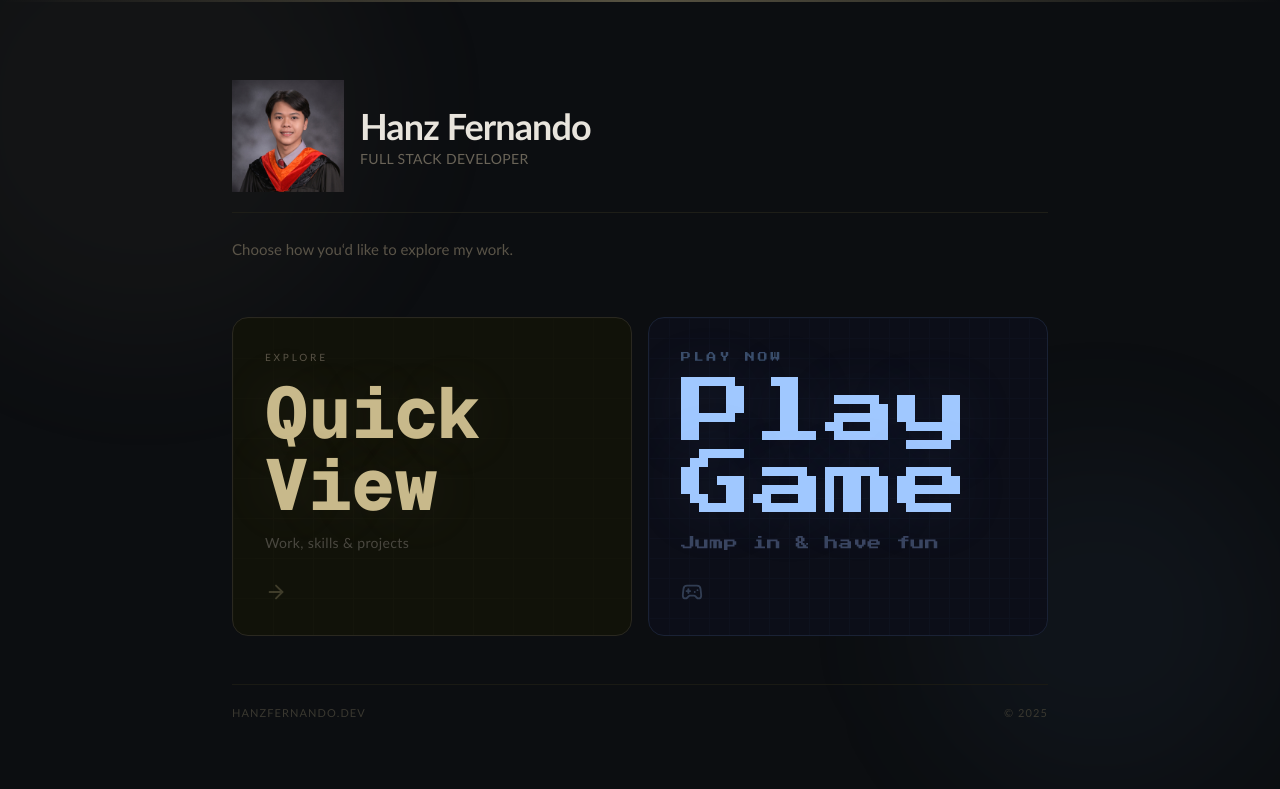
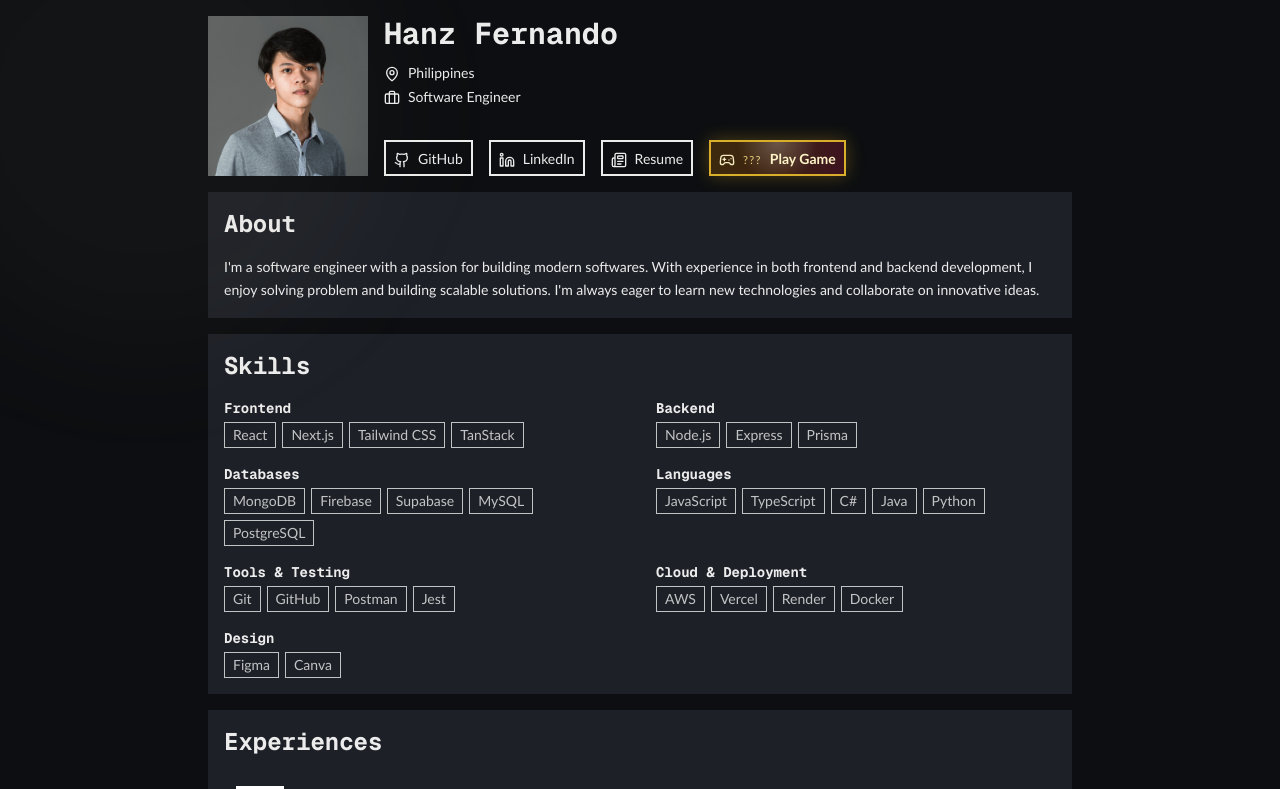
Before and after one commit to hanzfernando/hanzfernando.dev, a Next.js app: page / in a window 1280 px wide. Shown: the top 789 px of the page. Built offline with nearby package versions, Linux system fonts and the light colour scheme.

Commit message:
feat: remove choose mode homepage, add paly game button at portfolio page instead

```diff
--- a/src/app/page.tsx
+++ b/src/app/page.tsx
@@ -1,154 +1,25 @@
-"use client";
+'use client'
 
-import { useState } from "react";
-import { useRouter } from "next/navigation";
-import { ArrowRight, Gamepad2 } from "lucide-react";
+import AboutSection from '@/components/portfolio/sections/AboutSection'
+import ContactSection from '@/components/portfolio/sections/ContactSection'
+import ExperienceSection from '@/components/portfolio/sections/ExperienceSection'
+import PortfolioFooter from '@/components/portfolio/sections/PortfolioFooter'
+import PortfolioHeader from '@/components/portfolio/sections/PortfolioHeader'
+import ProjectsSection from '@/components/portfolio/sections/ProjectsSection'
+import SkillsSection from '@/components/portfolio/sections/SkillsSection'
 
-const SelectionPage = () => {
-  const [hovered, setHovered] = useState<"portfolio" | "game" | null>(null);
-  const router = useRouter();
+const Page = () => {
+  return (
+    <div className='max-w-4xl w-fill m-auto p-4'>
+      <PortfolioHeader />
+      <AboutSection />
+      <SkillsSection />
+      <ExperienceSection />
+      <ProjectsSection />
+      <ContactSection />
+      <PortfolioFooter />
+    </div>
+  )
+}
 
-  return (
-    <main className="relative max-h-screen text-[#e8e4dc] overflow-hidden">
-
-      {/* Top accent rule */}
-      <div className="absolute top-0 inset-x-0 h-[2px] bg-gradient-to-r from-transparent via-[#c8b98b]/40 to-transparent" />
-
-      <div className="relative mx-auto max-w-4xl min-h-screen flex flex-col px-6 py-14 sm:px-10 sm:py-20">
-
-        {/* ── IDENTITY ── */}
-        <header className="mb-14">
-          <div className="flex items-center gap-4 mb-5">
-            <picture className="h-28 bg-[#1e1e18] overflow-hidden">
-              <img
-                src="/profile/hanz-1.jpg"
-                alt="Hanz Fernando"
-                className="w-full h-full object-cover"
-              />
-            </picture>
-            <div>
-              <h1 className="text-4xl sm:text-4xl font-bold text-[#e8e4dc] leading-tight tracking-tight">
-                Hanz Fernando
-              </h1>
-               <p className="text-sm tracking-wide text-[#6a6458] uppercase">
-                Full Stack Developer
-              </p>
-            </div>
-          </div>
-
-
-
-          <div className="h-px bg-[#1e1e18] mb-6" />
-
-          <p className="max-w-md text-[15px] leading-relaxed text-[#5a5448]">
-            Choose how you&lsquo;d like to explore my work.
-          </p>
-        </header>
-
-        {/* ── CARDS ── */}
-        <section className="grid grid-cols-1 md:grid-cols-2 gap-4 flex-1 items-start">
-
-          {/* Quick View */}
-          <button
-            type="button"
-            onClick={() => router.push("/portfolio")}
-            onMouseEnter={() => setHovered("portfolio")}
-            onMouseLeave={() => setHovered(null)}
-            className=" cursor-pointer group relative text-left rounded-2xl border border-[#2a2820] bg-[#111209] p-8 overflow-hidden transition-all duration-500 hover:-translate-y-1 hover:border-[#c8b98b]/50 hover:bg-[#0f1a0f] hover:shadow-[0_16px_48px_rgba(200,185,139,0.08)] focus-visible:outline-none focus-visible:ring-2 focus-visible:ring-[#c8b98b] focus-visible:ring-offset-2 focus-visible:ring-offset-[#0d0f12]"
-          >
-            {/* subtle grid texture on hover */}
-            <div
-              className="absolute inset-0 pointer-events-none transition-opacity duration-500"
-              style={{
-                backgroundImage:
-                  "linear-gradient(rgba(200,185,139,1) 1px, transparent 1px), linear-gradient(90deg, rgba(200,185,139,1) 1px, transparent 1px)",
-                backgroundSize: "40px 40px",
-                opacity: hovered === "portfolio" ? 0.04 : 0.015,
-              }}
-            />
-
-            <div className="relative z-10 flex flex-col gap-3">
-              <span className="text-[10px] uppercase tracking-[0.28em] text-[#5a5448]">
-                explore
-              </span>
-
-              <h2
-                className={`text-[clamp(40px,6vw,72px)] font-mono font-extrabold leading-none text-[#c8b98b] transition-transform duration-300 ${hovered === "portfolio" ? "translate-x-1.5" : "translate-x-0"}`}
-                style={{ textShadow: "0 0 60px rgba(200,185,139,0.12)" }}
-              >
-                Quick
-                <br />
-                View
-              </h2>
-
-              <p className="text-sm text-[#4a4840] tracking-wide">
-                Work, skills &amp; projects
-              </p>
-
-              <span
-                className={`mt-4 inline-flex items-center gap-1.5 text-2xl font-bold text-[#c8b98b] transition-all duration-300 ${hovered === "portfolio" ? "translate-x-2 opacity-100" : "translate-x-0 opacity-25"}`}
-              >
-                <ArrowRight size={22} />
-              </span>
-            </div>
-          </button>
-
-          {/* Interactive View */}
-          <button
-            type="button"
-            onClick={() => router.push("/game")}
-            onMouseEnter={() => setHovered("game")}
-            onMouseLeave={() => setHovered(null)}
-            className="group cursor-pointer relative text-left rounded-2xl border border-[#1a2235] bg-[#0c0e18] p-8 overflow-hidden transition-all duration-500 hover:-translate-y-1 hover:border-[#5b82c4]/50 hover:bg-[#0d0d1a] hover:shadow-[0_16px_48px_rgba(91,130,196,0.1)] focus-visible:outline-none focus-visible:ring-2 focus-visible:ring-[#5b82c4] focus-visible:ring-offset-2 focus-visible:ring-offset-[#0d0f12]"
-          >
-            {/* pixel grid texture */}
-            <div
-              className="absolute inset-0 pointer-events-none transition-opacity duration-500"
-              style={{
-                backgroundImage:
-                  "linear-gradient(rgba(91,130,196,1) 1px, transparent 1px), linear-gradient(90deg, rgba(91,130,196,1) 1px, transparent 1px)",
-                backgroundSize: "20px 20px",
-                opacity: hovered === "game" ? 0.07 : 0.03,
-              }}
-            />
-
-            <div className="relative pixel-font z-10 flex flex-col gap-3 font-mono">
-              <span className="text-[10px] uppercase tracking-[0.28em] text-[#3a4d6a]">
-                play now
-              </span>
-
-              <h2
-                className={`text-[clamp(40px,6vw,72px)] font-base leading-none text-[#a0c8ff] transition-transform duration-300 ${hovered === "game" ? "translate-x-1.5" : "translate-x-0"}`}
-                style={{ textShadow: "0 0 60px rgba(91,130,196,0.15)" }}
-              >
-                Play
-                <br />
-                Game
-              </h2>
-
-              <p className="text-sm text-[#3a4560] tracking-wide">
-                Jump in &amp; have fun
-              </p>
-
-              <span
-                className={`mt-4 inline-flex items-center gap-1.5 text-2xl font-bold text-[#a0c8ff] transition-all duration-300 ${hovered === "game" ? "translate-x-2 opacity-100" : "translate-x-0 opacity-25"}`}
-              >
-                <Gamepad2 size={22} className={`transition-transform duration-300 ${hovered === "game" ? "-rotate-6" : "rotate-0"}`} />
-              </span>
-            </div>
-          </button>
-
-        </section>
-
-        {/* ── FOOTER ── */}
-        <footer className="mt-12 pt-5 border-t border-[#1a1a14] flex items-center justify-between text-[11px] text-[#3a3830] tracking-widest uppercase">
-          <span>hanzfernando.dev</span>
-          <span>© 2025</span>
-        </footer>
-
-      </div>
-    </main>
-  );
-};
-
-export default SelectionPage;
+export default Page
--- a/src/components/portfolio/sections/PortfolioHeader.tsx
+++ b/src/components/portfolio/sections/PortfolioHeader.tsx
@@ -1,7 +1,53 @@
+'use client'
+
+import type { KeyboardEvent, MouseEvent } from 'react'
 import Image from 'next/image'
-import { Briefcase, Github, Linkedin, MapPin, Newspaper } from 'lucide-react'
+import { useRouter } from 'next/navigation'
+import { Briefcase, Gamepad2, Github, Linkedin, MapPin, Newspaper } from 'lucide-react'
 
 const PortfolioHeader = () => {
+  const router = useRouter()
+
+  const navigateTo = (href: string) => {
+    if (href.startsWith('/')) {
+      router.push(href)
+      return
+    }
+
+    window.open(href, '_blank', 'noopener,noreferrer')
+  }
+
+  const handleActionsClick = (event: MouseEvent<HTMLDivElement>) => {
+    const target = event.target as HTMLElement
+    const item = target.closest('[data-href]') as HTMLElement | null
+
+    if (!item) {
+      return
+    }
+
+    const href = item.dataset.href
+    if (!href) {
+      return
+    }
+
+    navigateTo(href)
+  }
+
+  const handleActionKeyDown = (event: KeyboardEvent<HTMLDivElement>) => {
+    if (event.key !== 'Enter' && event.key !== ' ') {
+      return
+    }
+
+    event.preventDefault()
+
+    const href = event.currentTarget.dataset.href
+    if (!href) {
+      return
+    }
+
+    navigateTo(href)
+  }
+
   return (
     <section>
       <div className='flex'>
@@ -26,24 +72,58 @@
             </div>
           </div>
 
-          <div className='flex mt-2'>
-            <div className='border border-2 py-1 px-2'>
+          <div className='flex mt-2 flex-wrap gap-2 sm:gap-4' onClick={handleActionsClick}>
+            <div
+              className='border-2 py-1 px-2 cursor-pointer'
+              data-href='https://github.com/hanzfernando'
+              role='link'
+              tabIndex={0}
+              onKeyDown={handleActionKeyDown}
+            >
               <Github className='inline' size={16} />
-              <a href='https://github.com/hanzfernando' className='ml-2 text-sm hover:underline hidden sm:inline' target='_blank' rel='noopener noreferrer'>
+              <span className='ml-2 text-sm hover:underline hidden sm:inline'>
                 GitHub
-              </a>
+              </span>
             </div>
-            <div className='border border-2 py-1 px-2 ml-4'>
+            <div
+              className='border-2 py-1 px-2 cursor-pointer'
+              data-href='https://www.linkedin.com/in/hanz-fernando/'
+              role='link'
+              tabIndex={0}
+              onKeyDown={handleActionKeyDown}
+            >
               <Linkedin className='inline' size={16} />
-              <a href='https://www.linkedin.com/in/hanz-fernando/' className='ml-2 text-sm hover:underline hidden sm:inline' target='_blank' rel='noopener noreferrer'>
+              <span className='ml-2 text-sm hover:underline hidden sm:inline'>
                 LinkedIn
-              </a>
+              </span>
             </div>
-            <div className='border border-2 py-1 px-2 ml-4'>
+            <div
+              className='border-2 py-1 px-2 cursor-pointer'
+              data-href='https://drive.google.com/file/d/1IhpaPNk-HnLWzHqIB4tDdu_xguuFoG92/view?usp=drive_link'
+              role='link'
+              tabIndex={0}
+              onKeyDown={handleActionKeyDown}
+            >
               <Newspaper className='inline' size={16} />
-              <a href='https://drive.google.com/file/d/1IhpaPNk-HnLWzHqIB4tDdu_xguuFoG92/view?usp=drive_link' className='ml-2 text-sm hover:underline hidden sm:inline' target='_blank' rel='noopener noreferrer'>
+              <span className='ml-2 text-sm hover:underline hidden sm:inline'>
                 Resume
-              </a>
+              </span>
+            </div>
+            <div
+              className='relative overflow-hidden border-2 border-amber-300/80 bg-linear-to-r from-amber-500/20 via-orange-500/20 to-rose-500/20 py-1 px-2 cursor-pointer text-amber-100 shadow-[0_0_18px_rgba(251,191,36,0.28)] transition-all hover:scale-[1.02] hover:shadow-[0_0_26px_rgba(251,191,36,0.5)]'
+              data-href='/game'
+              role='link'
+              tabIndex={0}
+              onKeyDown={handleActionKeyDown}
+            >
+              <span className='absolute inset-0 bg-[radial-gradient(circle_at_top,rgba(255,255,255,0.24),transparent_55%)] pointer-events-none' />
+              <Gamepad2 className='inline relative animate-pulse' size={16} />
+              <span className='ml-2 text-[11px] tracking-[0.12em] uppercase hidden sm:inline text-amber-200/90'>
+                ???
+              </span>
+              <span className='ml-2 text-sm font-semibold hover:underline hidden sm:inline relative'>
+                Play Game
+              </span>
             </div>
           </div>
         </div>
```
Also changed, not shown: src/app/portfolio/page.tsx (+2 -30 lines), src/app/portfolio/projects/page.tsx (+4 -4 lines).
